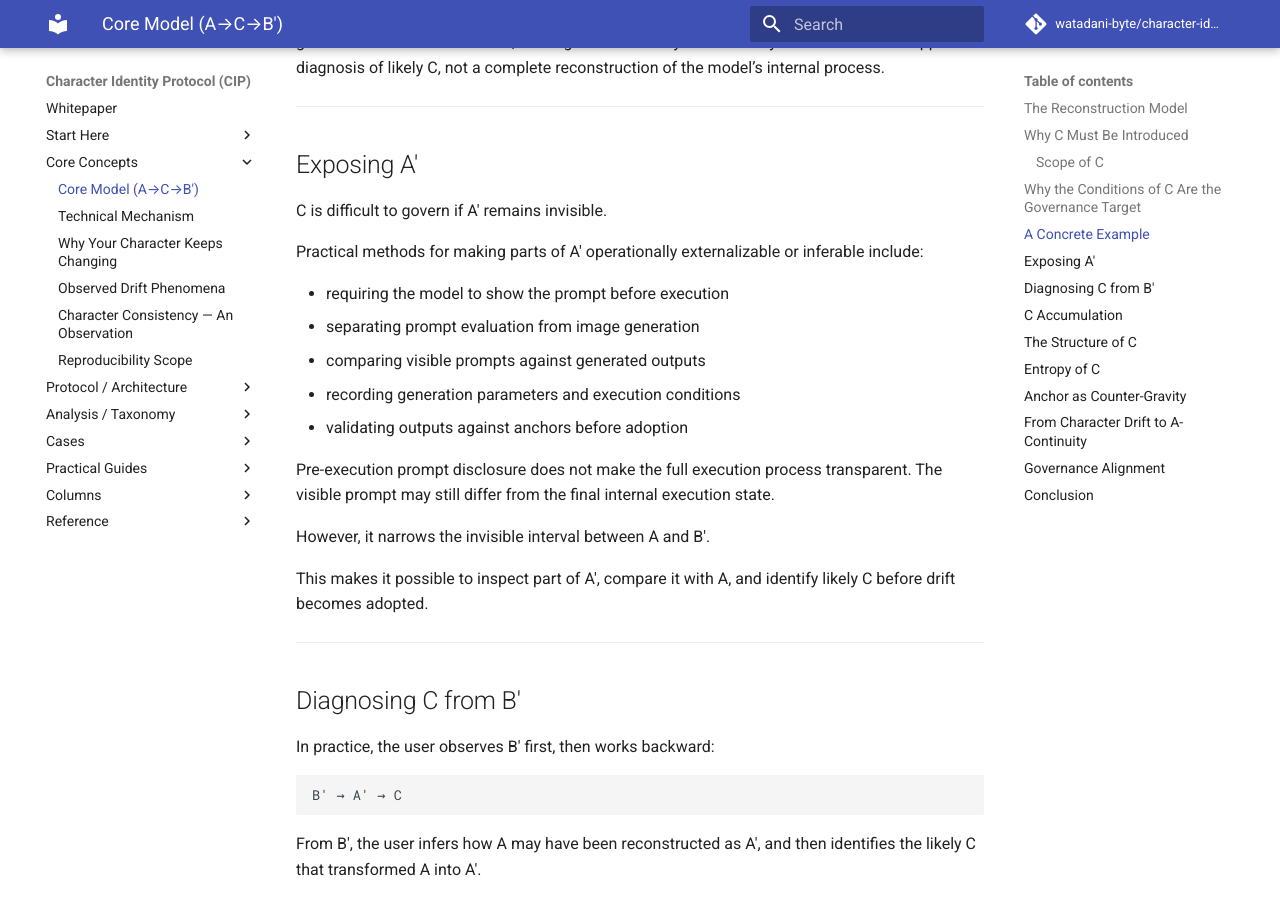
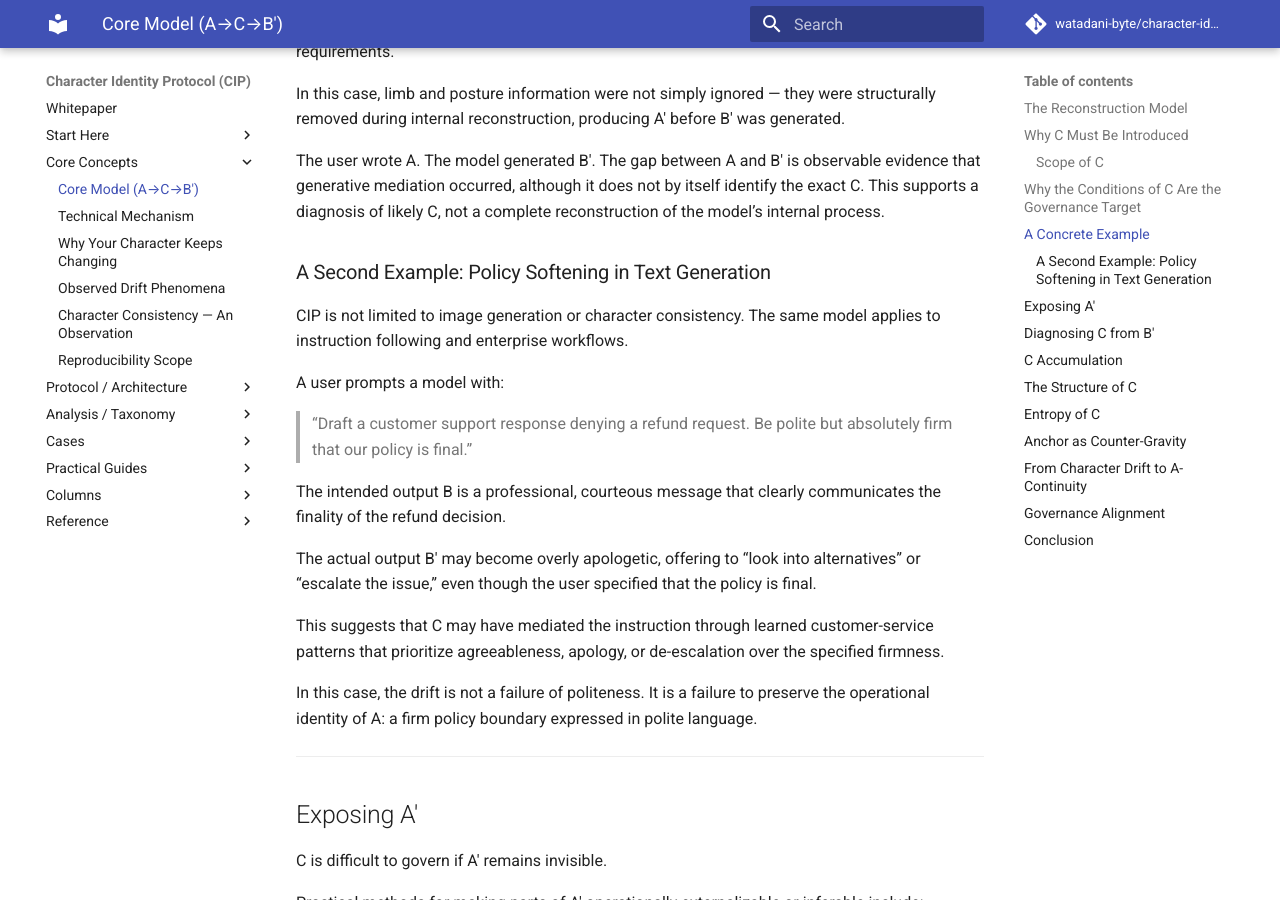
Before and after one commit to watadani-byte/character-identity-protocol, an MkDocs documentation site: the page built from docs/model_a_c_b.md, in a window 1280 px wide and 900 px high, scrolled down 3660 px. Built offline with MkDocs 1.6.1 and Material for MkDocs 9.7.7, drawn with Linux system fonts in a browser that asks for light colours; comment, search, counter and statistics services are not loaded; some of the changed text lies outside the part shown.

Commit message:
model_a_c_b.md を更新

```diff
--- a/docs/model_a_c_b.md
+++ b/docs/model_a_c_b.md
@@ -42,7 +42,7 @@ B′ ≠ B does not mean that every difference is a failure. It marks the struct
 
 > **Note on notation:** The two notations describe the same phenomenon at different levels of abstraction: A → (A + C) → A′ → B′ explains *why* the transformation occurs and where drift enters; A → A′ → B′ describes the structural sequence of reconstruction and output.
 >
-> The expression A + C is not meant as linear addition. It is shorthand for a non-linear mediation process in which A is interpreted, compressed, weighted, expanded, constrained, and reconstructed. In more formal terms, A′ may be understood as the result of a transformation applied to A under C — that is, A′ ≈ T_C(A) — rather than as a simple sum.
+> The expression A + C is not meant as linear addition. It is shorthand for a non-linear mediation process in which A is interpreted, compressed, weighted, expanded, constrained, and reconstructed. More formally, A′ may be represented as T_C(A): the result of transforming A under the conditions of C. This is a secondary formal representation; the primary model remains A → (A + C) → A′ → B′ ≠ B.
 
 -----
 
@@ -72,6 +72,8 @@ C is broad by design, but not unlimited: it refers only to generative mediation
 C may include interpretation, compression, weighting, completion, sampling, stylistic transformation, constraint handling, reconstruction, and optimization or product-side rewriting when it affects the generative transformation.
 
 C does not include external business decisions, human editorial judgment, or organizational approval processes themselves. However, when those decisions are converted into prompts, constraints, examples, policies, or workflow conditions that shape a later generation step, they may become part of the conditions under which C operates.
+
+For governance purposes, CIP distinguishes between C as generative mediation and the conditions under which C operates. C itself is not directly inspectable or controllable as an internal mechanism; the governable layer is the set of external and operational conditions that shape its effects.
 
 Creative transformation is acceptable while A’s intended identity remains preserved; when that identity is no longer preserved, the transformation becomes drift.
 
@@ -112,6 +114,22 @@ The model mediated the compositional instruction through C — defaulting toward
 In this case, limb and posture information were not simply ignored — they were structurally removed during internal reconstruction, producing A′ before B′ was generated.
 
 The user wrote A. The model generated B′. The gap between A and B′ is observable evidence that generative mediation occurred, although it does not by itself identify the exact C. This supports a diagnosis of likely C, not a complete reconstruction of the model’s internal process.
+
+### A Second Example: Policy Softening in Text Generation
+
+CIP is not limited to image generation or character consistency. The same model applies to instruction following and enterprise workflows.
+
+A user prompts a model with:
+
+> “Draft a customer support response denying a refund request. Be polite but absolutely firm that our policy is final.”
+
+The intended output B is a professional, courteous message that clearly communicates the finality of the refund decision.
+
+The actual output B′ may become overly apologetic, offering to “look into alternatives” or “escalate the issue,” even though the user specified that the policy is final.
+
+This suggests that C may have mediated the instruction through learned customer-service patterns that prioritize agreeableness, apology, or de-escalation over the specified firmness.
+
+In this case, the drift is not a failure of politeness. It is a failure to preserve the operational identity of A: a firm policy boundary expressed in polite language.
 
 -----
 
@@ -236,7 +254,7 @@ Even with identical input A, C introduces variation — because the same statist
 
 This means that, under ordinary sampling conditions, identical prompts do not guarantee identical outputs.
 
-> C contains entropy. Drift is therefore both directional and stochastic.
+Drift is directional because C pulls outputs toward learned distributional patterns, and stochastic because sampling introduces variation across executions.
 
 -----
 
```
